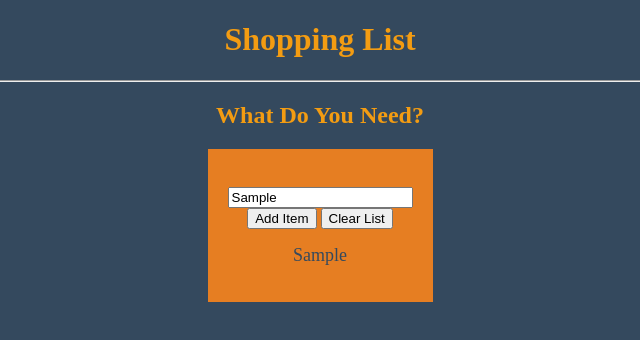
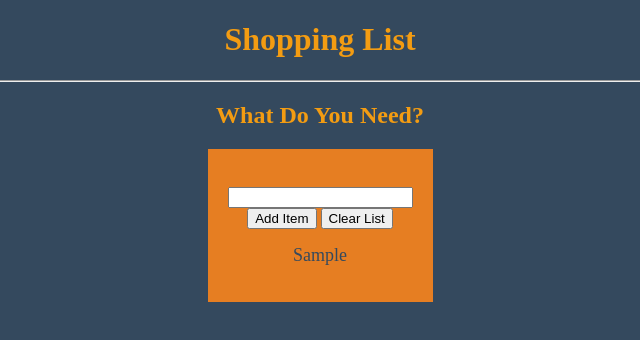
Before and after one commit to Klanders85/shopping-list-site, a plain HTML site: page index.html in a window 1280 px wide. Both pictures are taken after typing "Sample" into the empty fields and a click on the button "Add Item". Shown: the full height of the page, 320-960 px from the left. Drawn offline with nearby package versions, Linux system fonts and the light colour scheme.

Commit message:
added clear function upon submit

```diff
--- a/index.html
+++ b/index.html
@@ -44,6 +44,7 @@
 				$(this).click(function(){
 					$(this).addClass('boughtItem')
 				});
+			$('#addNewItem').val('');
 			});
 
 			//created localStorage var
```
